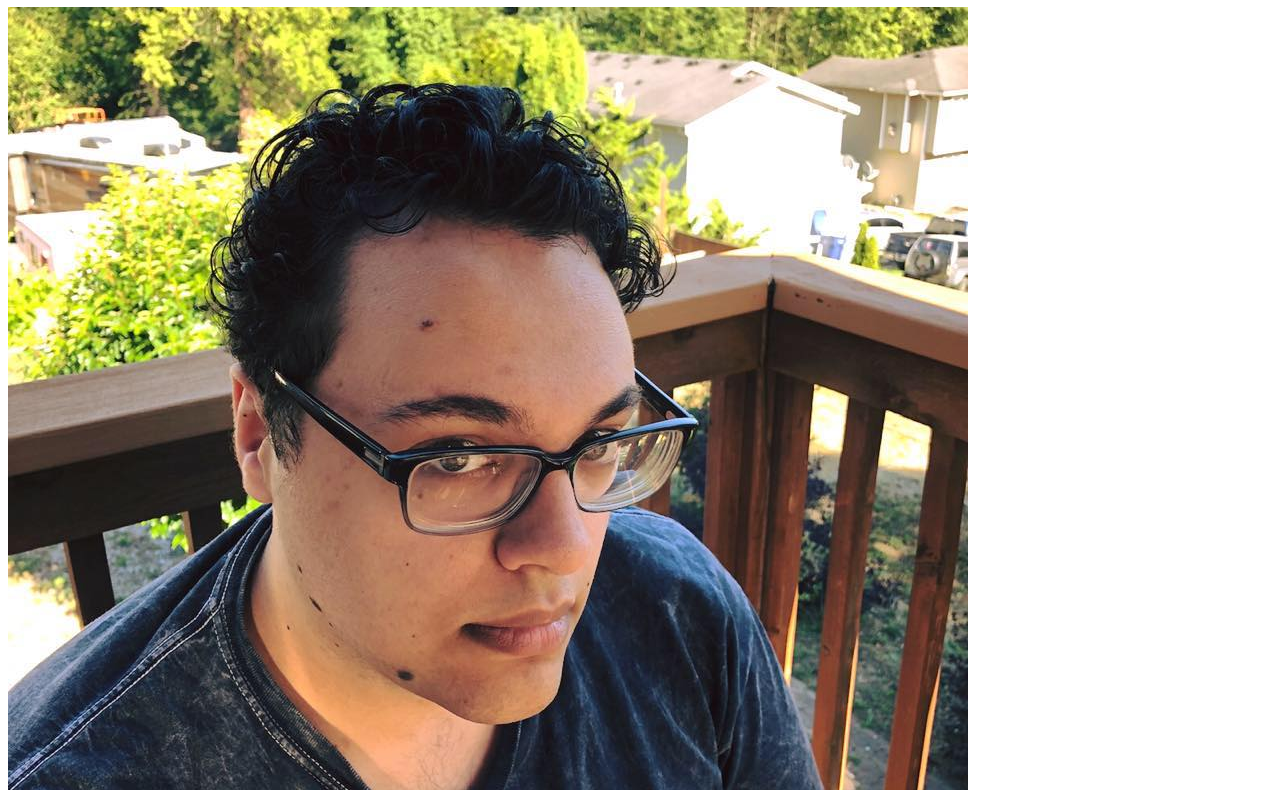
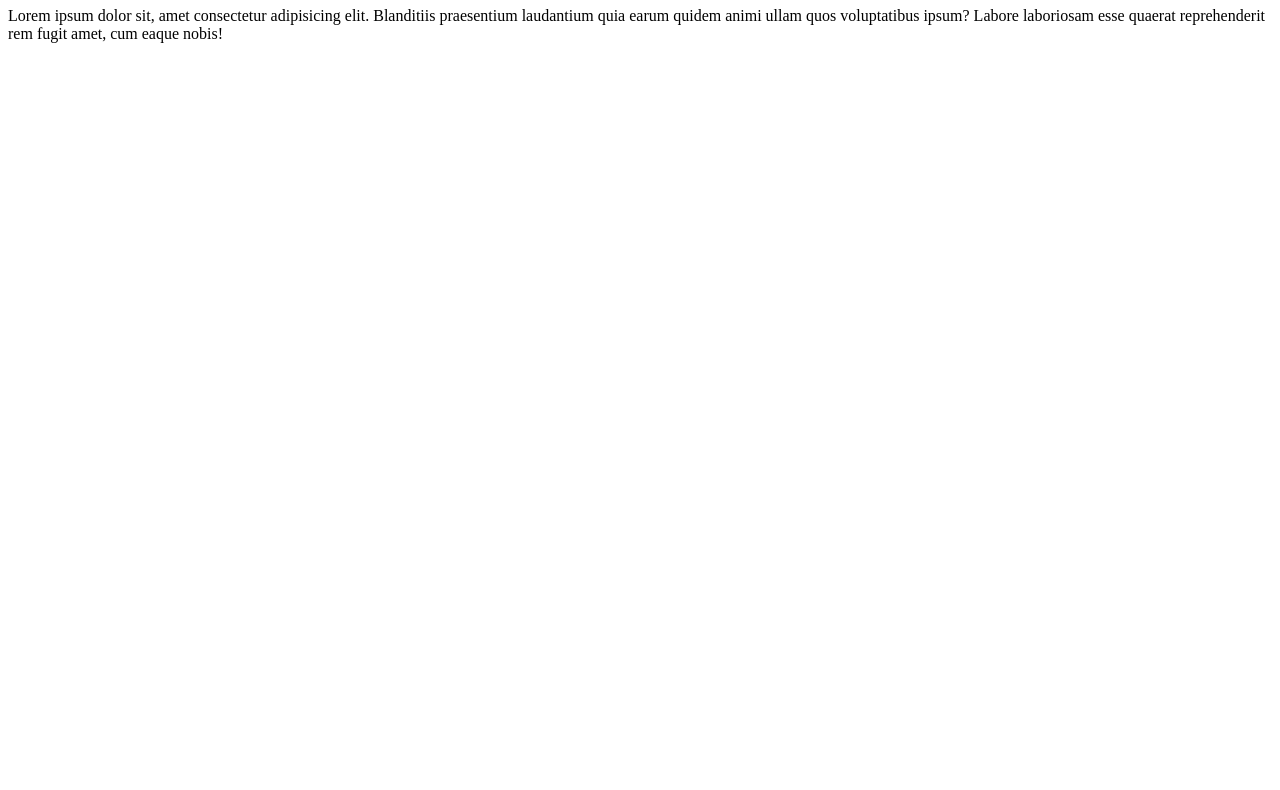
Before and after one commit to VNGill/in-class-demo, a plain HTML site: page index.html in a window 1280 px wide. Shown: the part 73-863 px from the top of the page. After the commit the page ends 800 px from the top, so only its background shows below. Drawn offline with Linux system fonts and the light colour scheme.

Commit message:
Removed image of self.

```diff
--- a/index.html
+++ b/index.html
@@ -9,7 +9,8 @@
 
     <body>
         <h1>Vikram Gill</h1>
-        <img src="assets/Vikram.jpg" alt="Image of Vikram">
+        <p>Lorem ipsum dolor sit, amet consectetur adipisicing elit. Blanditiis praesentium laudantium quia earum quidem animi ullam quos voluptatibus ipsum? Labore laboriosam esse quaerat reprehenderit rem fugit amet, cum eaque nobis!</p>
+
     </body>
 
 </html>
```
